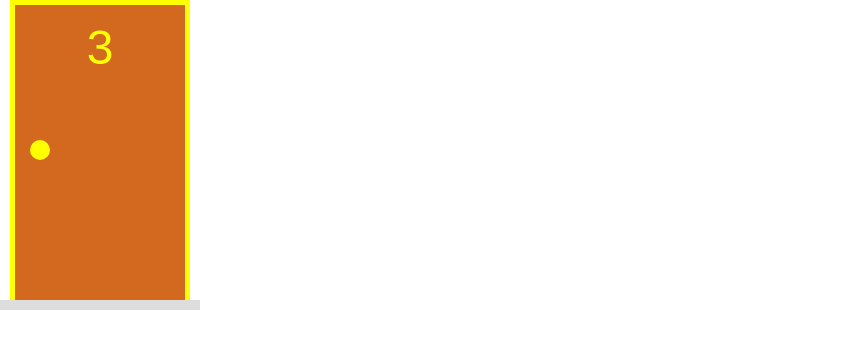
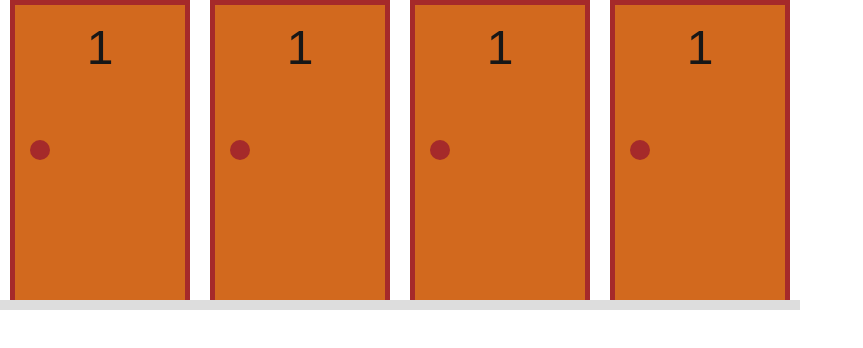
Before and after one commit to DeboraBorgesDev/monty-hall, a Next.js app: page / in a window 1280 px wide. Shown: the top 348 px of the page, without its empty margins (0-863 px from the left). Built offline with nearby package versions, Linux system fonts and the light colour scheme.

Commit message:
criação dos eventos da porta

```diff
--- a/src/pages/components/Door/index.tsx
+++ b/src/pages/components/Door/index.tsx
@@ -1,20 +1,37 @@
+import DoorModel from "@/pages/model/Door"
 import styles from "./styles.module.css"
 
 type DoorProps = {
-    selected?: boolean
+    value: DoorModel
+    onChange: (newDoor: DoorModel) => void
 }
 
 export default function Door(props: DoorProps) {
-    const selected = props.selected ? styles.selected : ''
+    const door = props.value
+    const selected = door.selected && !door.opened ? styles.selected : ''
+
+    const open = (e: { stopPropagation: () => void }) => {
+        e.stopPropagation()
+        props.onChange(door.open())
+    }
+
+    const togglSelection = (e: any) => props.onChange(door?.togglSelection())
+
+    const renderDoor = () => {
+        return (
+            <div className={styles.door}>
+                <div className={styles.number}>{door.number}</div>
+                <div className={styles.knob} onClick={open}></div>
+            </div>
+        )
+    }
+
     return (
-       <div className={styles.area}>
-         <div className={`${styles.frame} ${selected}`}>
-            <div className={styles.door}>
-                <div className={styles.number}>3</div>
-                <div className={styles.knob}></div>
-            </div>
-         </div>
-         <div className={styles.floor}></div>
+       <div className={styles.area} onClick={togglSelection}>
+        <div className={`${styles.frame} ${selected}`}>
+            {door.opened ? false : renderDoor() }
+        </div>
+        <div className={styles.floor}></div>
        </div>
     )
 }
--- a/src/pages/components/Door/styles.module.css
+++ b/src/pages/components/Door/styles.module.css
@@ -13,6 +13,7 @@
     border-left: 5px solid brown;
     border-top: 5px solid brown;
     border-right: 5px solid brown;
+    background-color: rgba(0, 0, 0, 0.189);
     width: 90%;
 }
 
--- a/src/pages/index.tsx
+++ b/src/pages/index.tsx
@@ -1,11 +1,16 @@
+import { useState } from "react";
 import Door from "./components/Door";
-import Gift from "./components/Gift";
+import DoorModel from "./model/Door"
 
 export default function Home() {
+  const [p1, setP1] = useState(new DoorModel(1))
   return (
     <>
-      <div>
-       <Door selected/>
+      <div style={{display: "flex"}}>
+        <Door value={p1} onChange={newDoor => setP1(newDoor)}/>
+        <Door value={p1} onChange={newDoor => setP1(newDoor)}/>
+        <Door value={p1} onChange={newDoor => setP1(newDoor)}/>
+        <Door value={p1} onChange={newDoor => setP1(newDoor)}/>
       </div>
     </>
   );
--- a/src/pages/model/Door.ts
+++ b/src/pages/model/Door.ts
@@ -1,8 +1,8 @@
-export default class Door {
-    #number
-    #haveGift
-    #selected
-    #opened
+export default class DoorModel {
+    #number: number
+    #haveGift: boolean
+    #selected: boolean
+    #opened: boolean
 
     constructor(number: number, haveGift = false, seleted = false, opened = false){
         this.#number = number
@@ -29,16 +29,16 @@ export default class Door {
 
     open() {
         const opened = true
-        return new Door(this.number, this.#haveGift, this.selected, opened)
+        return new DoorModel(this.number, this.#haveGift, this.selected, opened)
     }
 
     deselect() {
         const selected = false
-        return new Door(this.number, this.#haveGift, selected, this.opened)
+        return new DoorModel(this.number, this.#haveGift, selected, this.opened)
     }
 
     togglSelection() {
         const selected = !this.selected
-        return new Door(this.number, this.#haveGift, selected, this.opened)
+        return new DoorModel(this.number, this.#haveGift, selected, this.opened)
     }
 }
```
